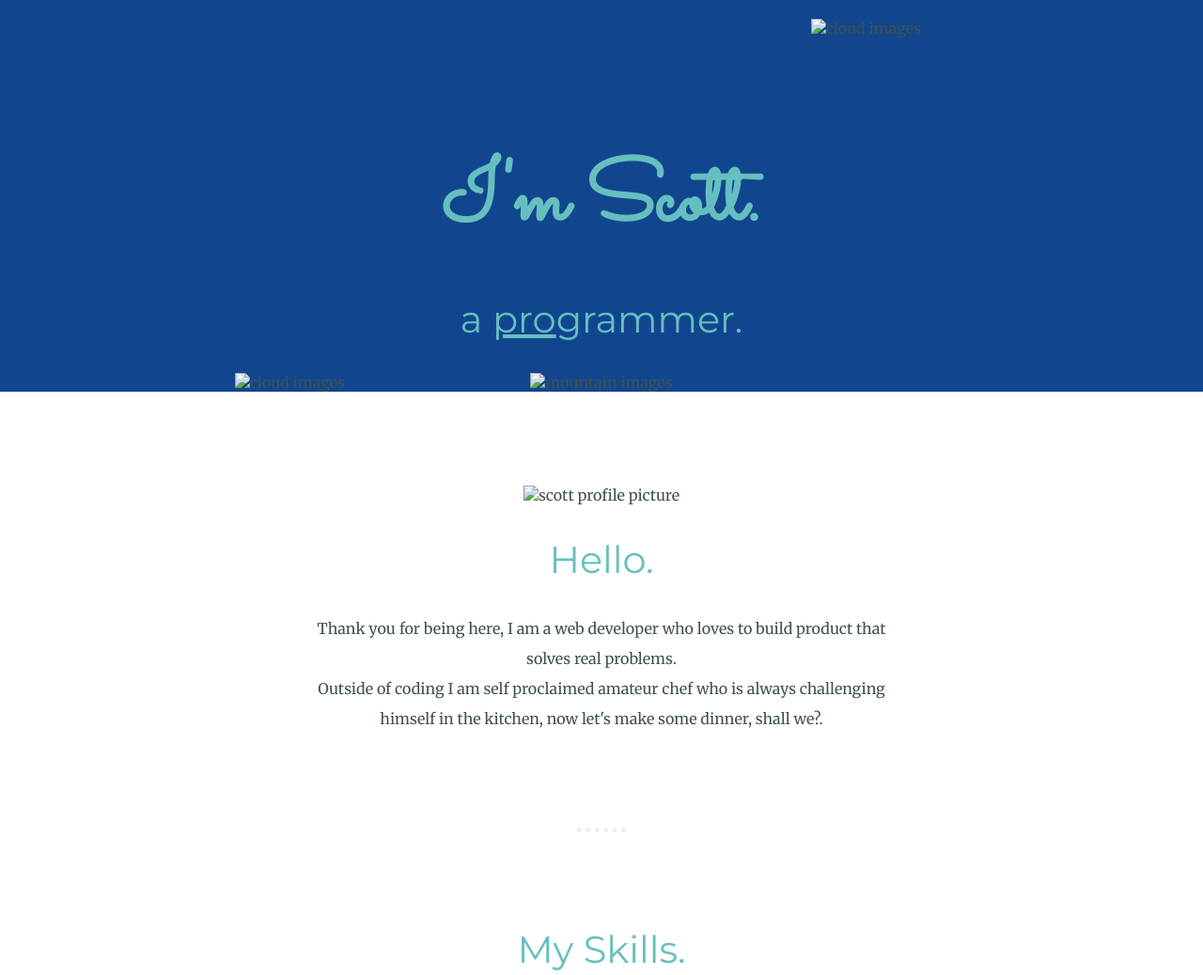
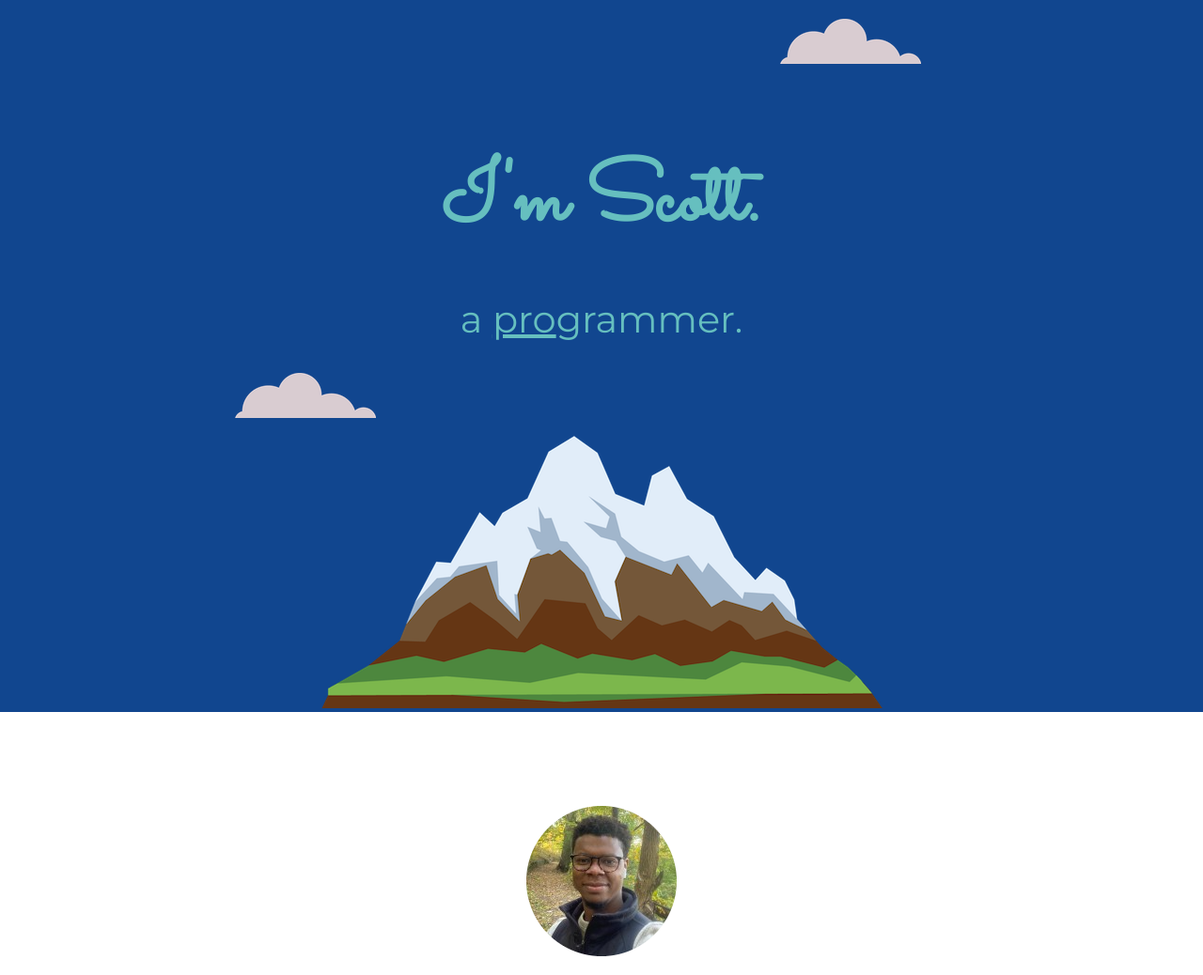
Before and after one commit to scottdialo/me, a plain HTML site: page index.html in a window 1280 px wide. Shown: the top 1038 px of the page at 94% size. Drawn offline with Linux system fonts and the light colour scheme; files that its build step writes are made by us from their sources.

Commit message:
Update index.html
edit img path

```diff
--- a/index.html
+++ b/index.html
@@ -6,7 +6,7 @@
   <meta name="viewport" content="width=device-width, initial-scale=1.0">
   <meta http-equiv="X-UA-Compatible" content="ie=edge">
   <title>Scott T Dialo</title>
-  <link rel="stylesheet" href="css/styles.css">
+  <link rel="stylesheet" href="styles.css">
   <link rel="icon" href="favicon.ico">
   <link rel="preconnect" href="https://fonts.googleapis.com">
   <link rel="preconnect" href="https://fonts.gstatic.com" crossorigin>
@@ -15,15 +15,15 @@
 
 <body>
   <div class="top-container">
-    <img class="top-cloud" src="images/cloud.png" alt="cloud images">
+    <img class="top-cloud" src="cloud.png" alt="cloud images">
     <h1 class="name">I'm Scott.</h1>
     <h2>a <span>pro</span>grammer.</h2>
-    <img class="bottom-cloud" src="images/cloud.png" alt="cloud images">
-    <img src="images/mountain.png" alt="mountain images">
+    <img class="bottom-cloud" src="cloud.png" alt="cloud images">
+    <img src="mountain.png" alt="mountain images">
   </div>
   <div class="middle-container">
     <div class="profile">
-      <img src="images/scott.png" alt="scott profile picture">
+      <img src="scott.png" alt="scott profile picture">
       <h2>Hello.</h2>
       <p class="intro">Thank you for being here, I am a web developer who loves to build product that solves real problems. <br> Outside of coding I am self proclaimed amateur chef who is always challenging himself in the kitchen, now let's make some dinner, shall
         we?.</p>
```
